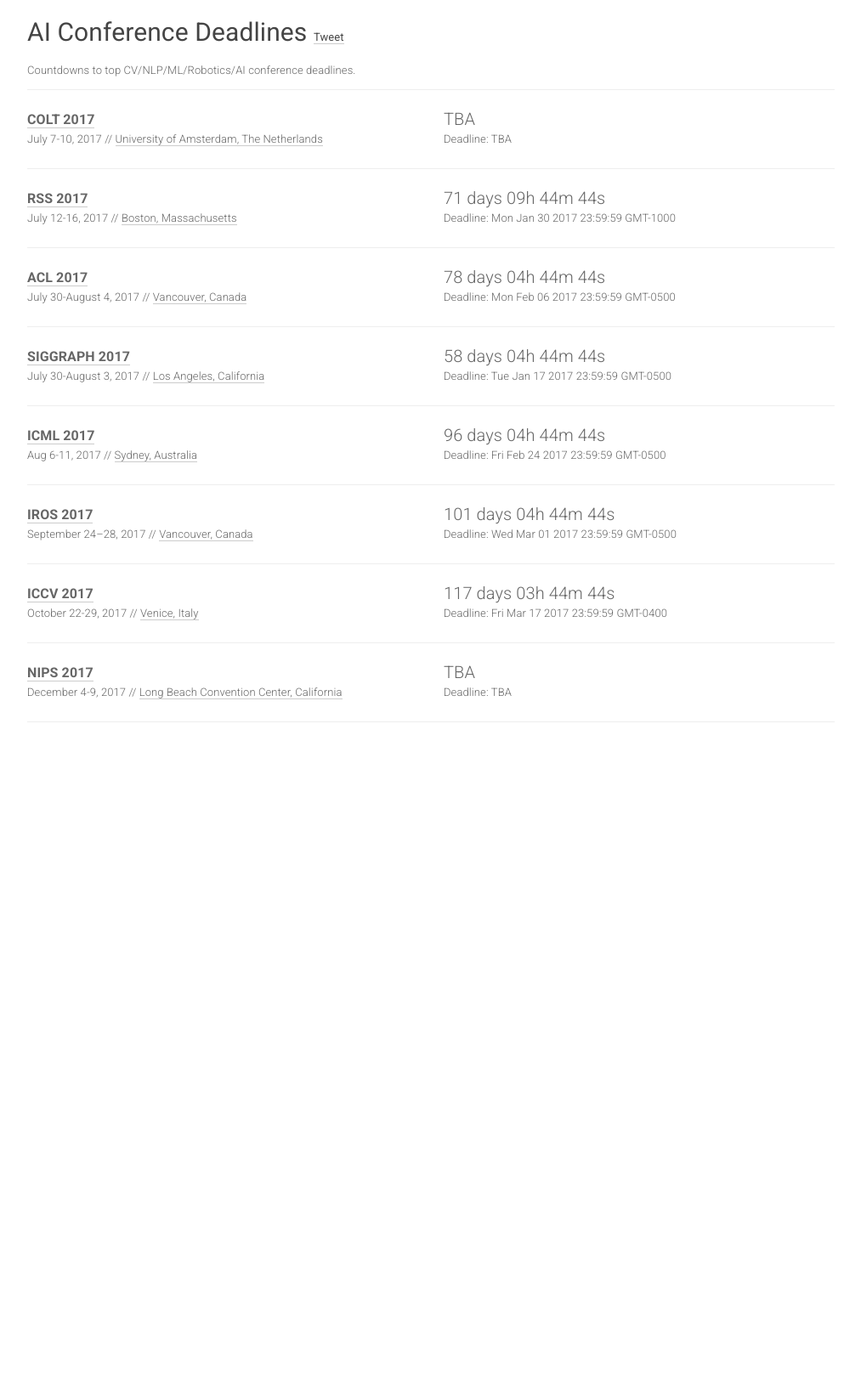
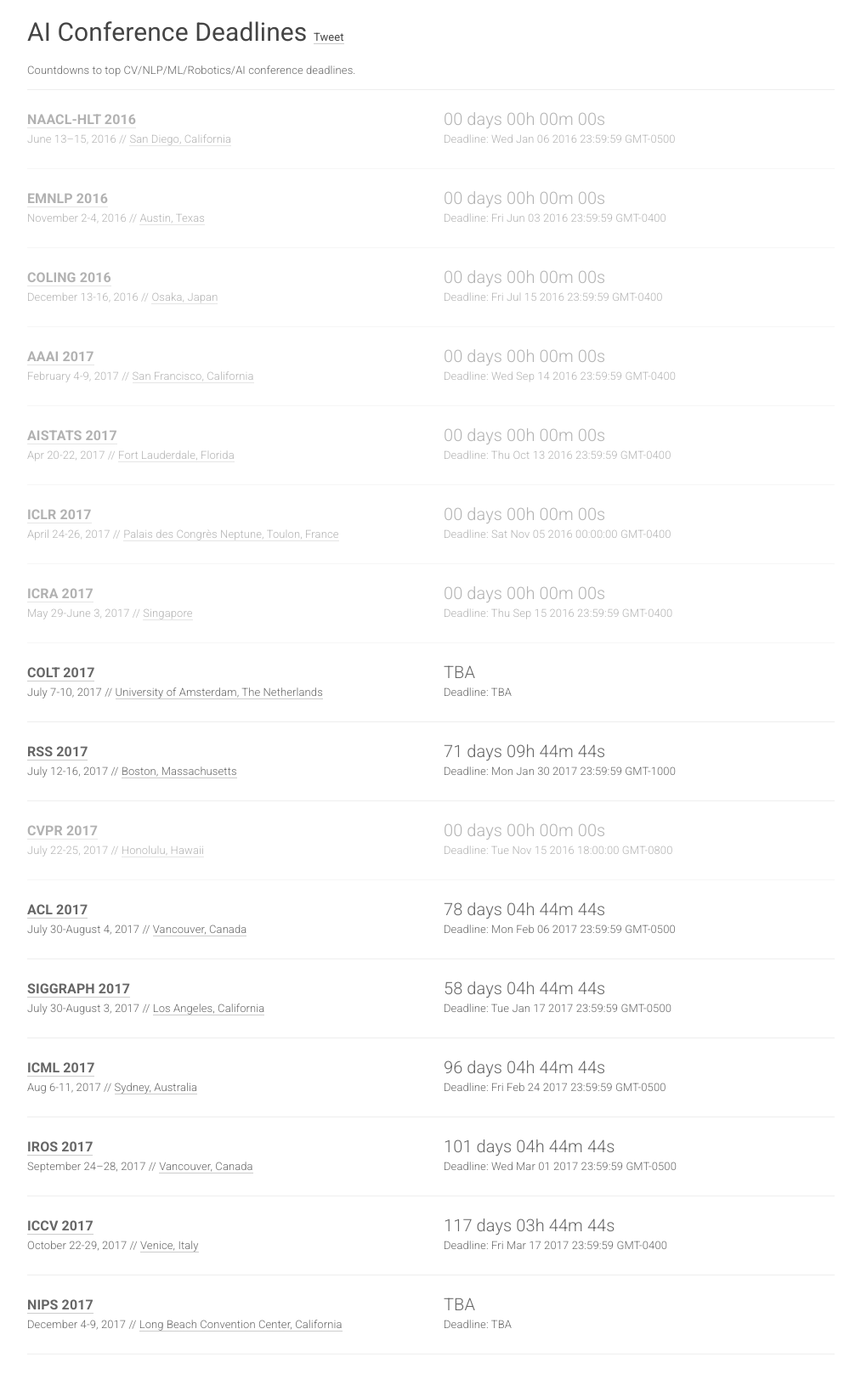
Before and after one commit to paperswithcode/ai-deadlines, a Jekyll site: the page built from index.html, in a window 1280 px wide. Shown: the whole page at 85% size, without its empty margins (133-1146 px from the left). Built offline with Jekyll 4.4.1, drawn with Linux system fonts in a browser that asks for light colours; nearby versions of some CDN libraries; comment, search, counter and statistics services are not loaded; before the commit the page ends 900 px from its top, so only the background shows below that.

Commit message:
Adds NLP conferences

```diff
--- a/_data/conferences.yml
+++ b/_data/conferences.yml
@@ -1,4 +1,31 @@
 ---
+- name: NAACL-HLT
+  year: 2016
+  id: naacl16
+  link: http://naacl.org/naacl-hlt-2016/
+  deadline: "2016-01-06 23:59:59"
+  date: June 13–15, 2016
+  place: San Diego, California
+  sub: NLP
+
+- name: EMNLP
+  year: 2016
+  id: emnlp16
+  link: http://www.emnlp2016.net/
+  deadline: "2016-06-03 23:59:59"
+  date: November 2-4, 2016
+  place: Austin, Texas
+  sub: NLP
+
+- name: COLING
+  year: 2016
+  id: coling16
+  link: http://coling2016.anlp.jp/
+  deadline: "2016-07-15 23:59:59"
+  date: December 13-16, 2016
+  place: Osaka, Japan
+  sub: NLP
+
 - name: AAAI
   year: 2017
   id: aaai17
@@ -7,15 +34,6 @@
   date: February 4-9, 2017
   place: San Francisco, California
   sub: ML
-
-- name: ICRA
-  year: 2017
-  id: icra17
-  link: http://www.icra2017.org/
-  deadline: "2016-09-15 23:59:59"
-  date: May 29-June 3, 2017
-  place: Singapore
-  sub: RO
 
 - name: AISTATS
   year: 2017
@@ -35,15 +53,14 @@
   place: Palais des Congrès Neptune, Toulon, France
   sub: ML
 
-- name: CVPR
+- name: ICRA
   year: 2017
-  id: cvpr17
-  link: http://cvpr2017.thecvf.com/
-  deadline: "2016-11-15 18:00:00"
-  timezone: America/Los_Angeles
-  date: July 22-25, 2017
-  place: Honolulu, Hawaii
-  sub: CV
+  id: icra17
+  link: http://www.icra2017.org/
+  deadline: "2016-09-15 23:59:59"
+  date: May 29-June 3, 2017
+  place: Singapore
+  sub: RO
 
 - name: COLT
   year: 2017
@@ -63,6 +80,16 @@
   date: July 12-16, 2017
   place: Boston, Massachusetts
   sub: RO
+
+- name: CVPR
+  year: 2017
+  id: cvpr17
+  link: http://cvpr2017.thecvf.com/
+  deadline: "2016-11-15 18:00:00"
+  timezone: America/Los_Angeles
+  date: July 22-25, 2017
+  place: Honolulu, Hawaii
+  sub: CV
 
 - name: ACL
   year: 2017
--- a/_layouts/home.html
+++ b/_layouts/home.html
@@ -73,7 +73,7 @@
             $('#{{conf.id}}').addClass('past');
         {% endif %}
         {% endfor %}
-        $(".past").hide();
+        // $(".past").hide();
     });
     <!-- Google analytics -->
       (function(i,s,o,g,r,a,m){i['GoogleAnalyticsObject']=r;i[r]=i[r]||function(){
```
